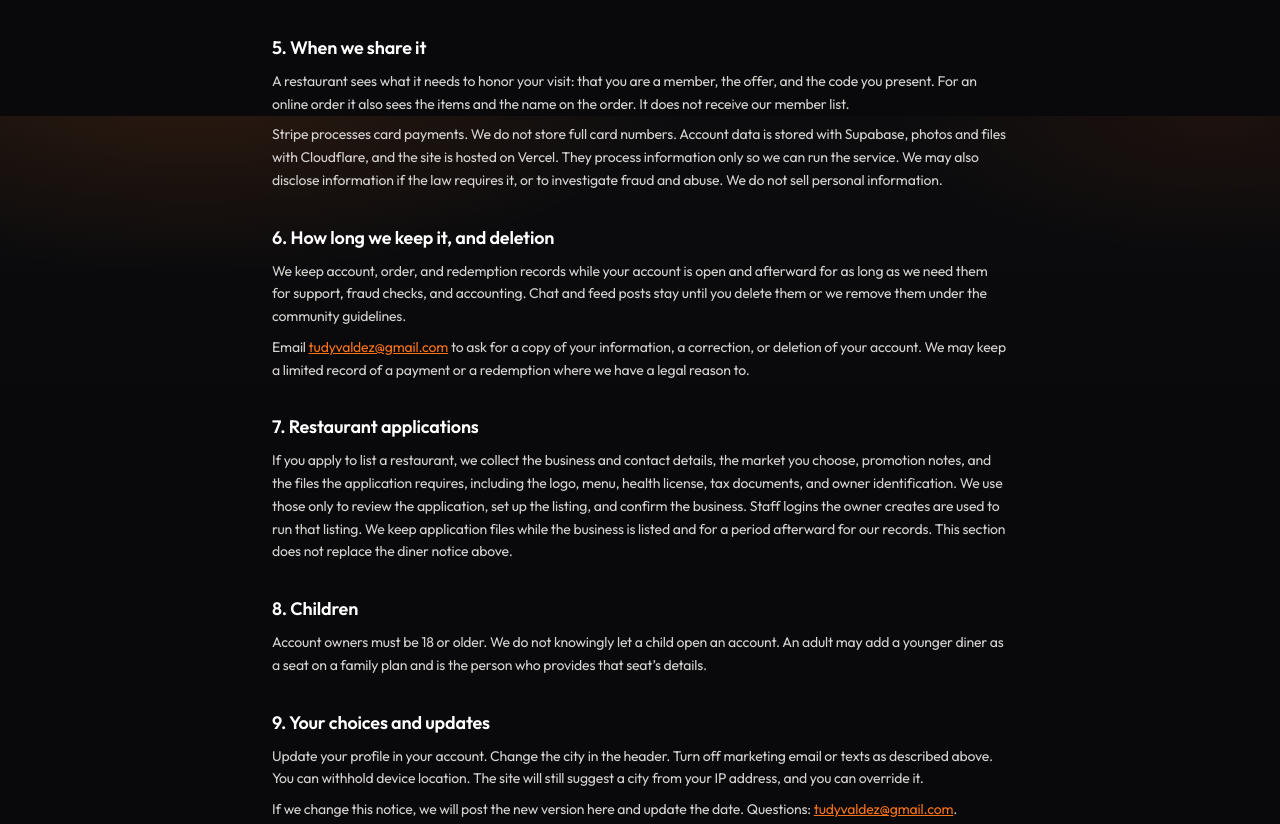
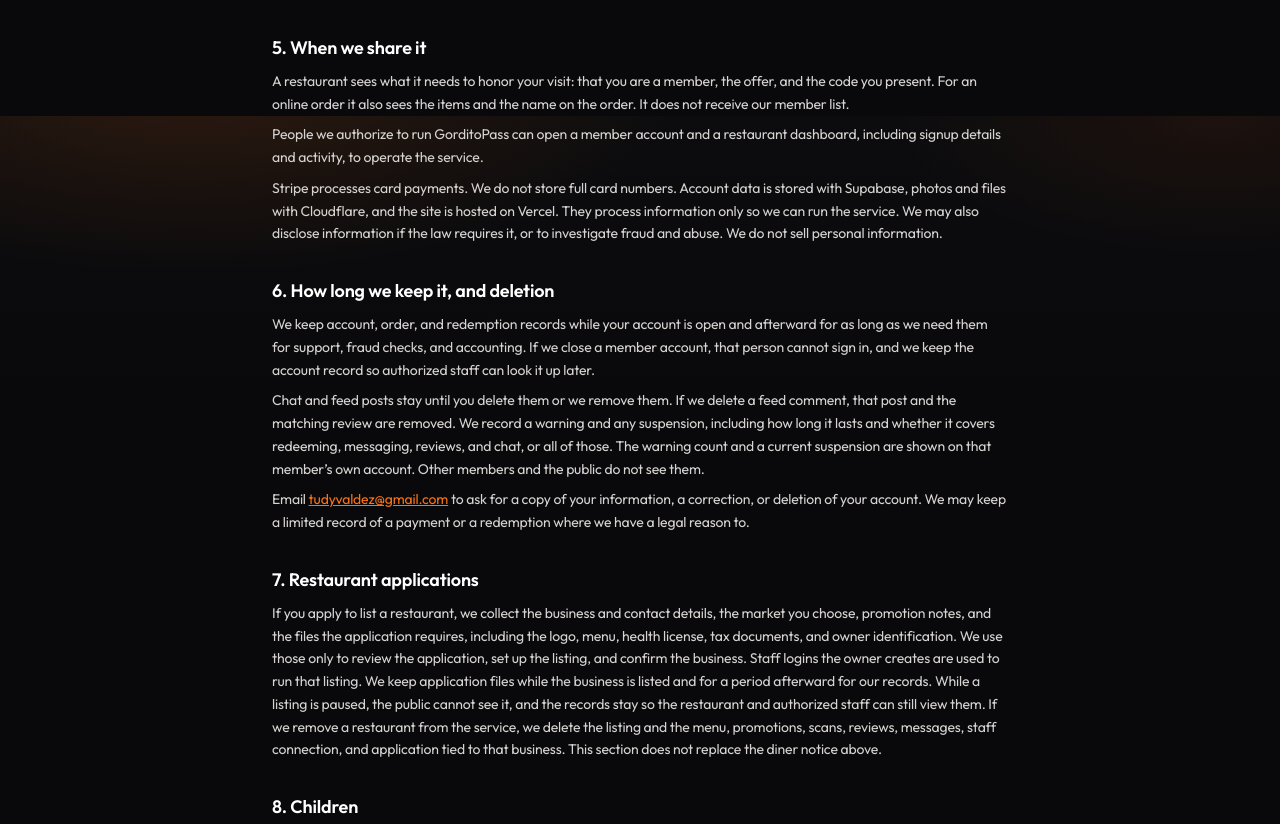
Before and after one commit to 2D-Ramon/gorditopass, a Next.js app: page /legal/privacy in a window 1280 px wide. Shown: the part 1484-2308 px from the top of the page. Built offline with nearby package versions, Linux system fonts and the light colour scheme; no server answers.

Commit message:
Update terms and privacy for warnings, suspensions, and account removal.

```diff
--- a/src/app/legal/community/page.tsx
+++ b/src/app/legal/community/page.tsx
@@ -11,7 +11,10 @@
         </li>
         <li>No spam, fake deals, or review brigading.</li>
         <li>Photos/videos should be food- and venue-relevant.</li>
-        <li>Report abuse — admins can remove content and ban accounts.</li>
+        <li>
+          Report abuse. We may delete a comment, warn a member, suspend
+          redeeming or posting, or ban an account. The details are in the terms.
+        </li>
       </ul>
     </div>
   );
--- a/src/app/legal/privacy/page.tsx
+++ b/src/app/legal/privacy/page.tsx
@@ -15,7 +15,7 @@
         <Link href="/legal/terms" className="text-brand underline">
           Terms of use
         </Link>
-        . Last updated September 25, 2026.
+        . Last updated September 28, 2026.
       </p>
 
       <div className="mt-8 space-y-8 text-sm leading-relaxed text-stone-300">
@@ -141,6 +141,11 @@
             our member list.
           </p>
           <p className="mt-2">
+            People we authorize to run {PLATFORM.name} can open a member
+            account and a restaurant dashboard, including signup details and
+            activity, to operate the service.
+          </p>
+          <p className="mt-2">
             Stripe processes card payments. We do not store full card numbers.
             Account data is stored with Supabase, photos and files with
             Cloudflare, and the site is hosted on Vercel. They process
@@ -157,8 +162,18 @@
           <p className="mt-2">
             We keep account, order, and redemption records while your account
             is open and afterward for as long as we need them for support,
-            fraud checks, and accounting. Chat and feed posts stay until you
-            delete them or we remove them under the community guidelines.
+            fraud checks, and accounting. If we close a member account, that
+            person cannot sign in, and we keep the account record so authorized
+            staff can look it up later.
+          </p>
+          <p className="mt-2">
+            Chat and feed posts stay until you delete them or we remove them.
+            If we delete a feed comment, that post and the matching review are
+            removed. We record a warning and any suspension, including how long
+            it lasts and whether it covers redeeming, messaging, reviews, and
+            chat, or all of those. The warning count and a current suspension
+            are shown on that member’s own account. Other members and the
+            public do not see them.
           </p>
           <p className="mt-2">
             Email{" "}
@@ -186,8 +201,13 @@
             to review the application, set up the listing, and confirm the
             business. Staff logins the owner creates are used to run that
             listing. We keep application files while the business is listed and
-            for a period afterward for our records. This section does not
-            replace the diner notice above.
+            for a period afterward for our records. While a listing is paused,
+            the public cannot see it, and the records stay so the restaurant
+            and authorized staff can still view them. If we remove a restaurant
+            from the service, we delete the listing and the menu, promotions,
+            scans, reviews, messages, staff connection, and application tied to
+            that business. This section does not replace the diner notice
+            above.
           </p>
         </section>
 
--- a/src/app/legal/terms/page.tsx
+++ b/src/app/legal/terms/page.tsx
@@ -8,7 +8,7 @@
     <div className="mx-auto max-w-3xl px-4 py-10">
       <h1 className="text-3xl font-bold">Terms of use</h1>
       <p className="mt-4 text-sm text-muted">
-        Last updated September 25, 2026. These terms are an agreement between
+        Last updated September 28, 2026. These terms are an agreement between
         you and {PLATFORM.name}. They cover the website, member tools, and
         restaurant listings. The{" "}
         <Link href="/legal/privacy" className="text-brand underline">
@@ -104,6 +104,19 @@
             confirm it is yours. You are responsible for activity under your
             login.
           </p>
+          <p className="mt-2">
+            We may warn a member for breaking these terms or the community
+            guidelines. After three warnings we may ban the account so that
+            person cannot sign in. We may suspend an account for 1, 3, 7, 14,
+            or 30 days from redeeming, from messaging, reviews, and chat, or
+            from all of those. A suspended member can still sign in. We may
+            close an account so the person cannot sign in. What we keep, and
+            who on our team can open an account, is in the{" "}
+            <Link href="/legal/privacy" className="text-brand underline">
+              Privacy Policy
+            </Link>
+            .
+          </p>
         </section>
 
         <section>
@@ -172,7 +185,10 @@
             The person who applies must have authority to bind the business.
             The restaurant sets the member promotion and must honor active
             offers for valid members. We may refuse, pause, or remove a listing
-            that breaks these terms, the offer rules, or the law.
+            that breaks these terms, the offer rules, or the law. A paused
+            listing is hidden from the public. The restaurant can still use its
+            dashboard, and we may unpause it. Removing a restaurant takes its
+            listing and history off the service.
           </p>
         </section>
 
@@ -214,7 +230,8 @@
             give {PLATFORM.name} permission to display that content on the
             service, including the city feed, chat, and restaurant pages. Do
             not post anything you do not have rights to. We may remove content
-            that breaks these terms.
+            that breaks these terms. If we delete a feed comment, it is also
+            removed from that member’s reviews.
           </p>
         </section>
 
```
